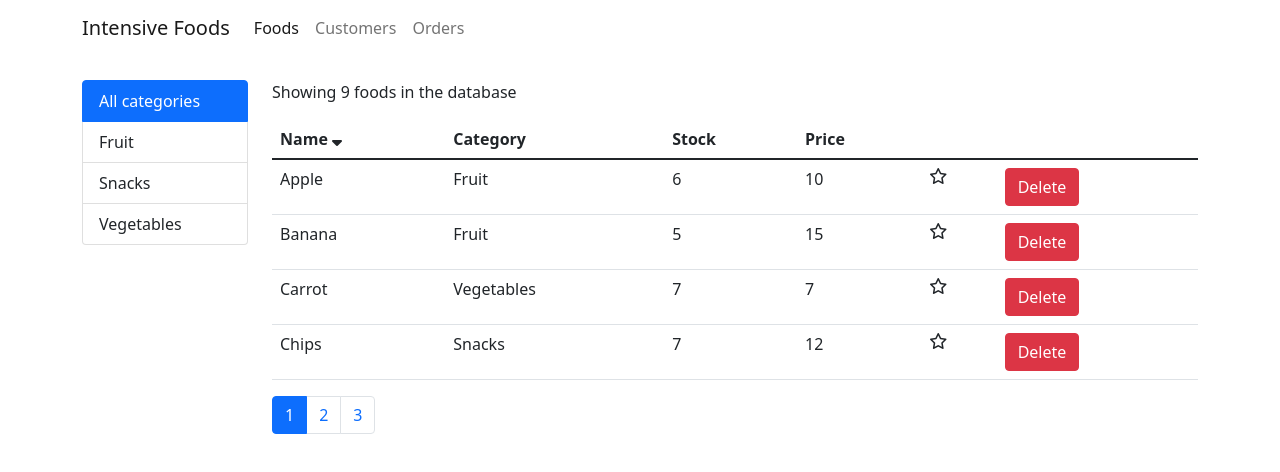
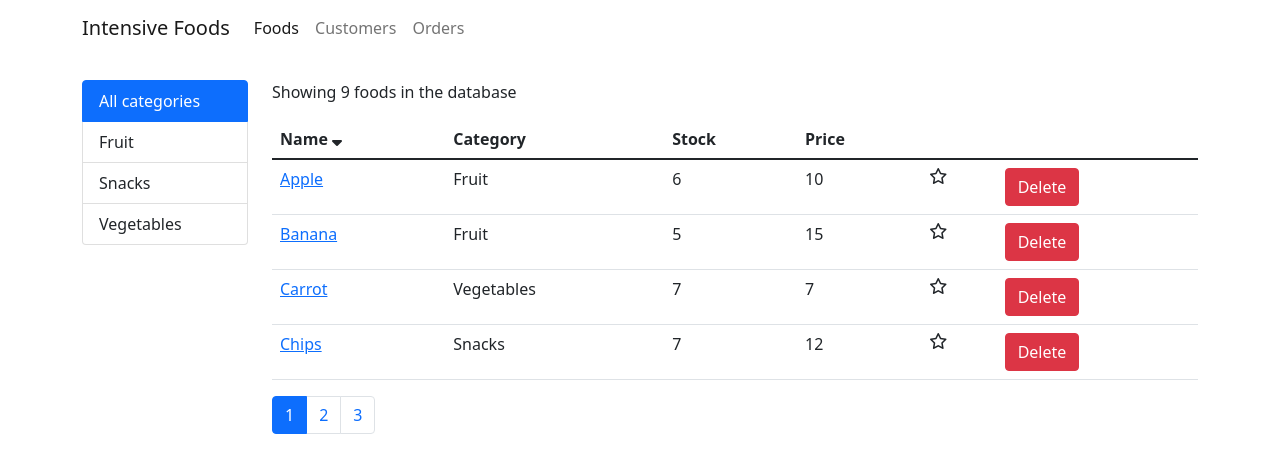
Before and after one commit to Kevin-Krantz/intensive-foods, a React (Create React App) app: page / in a window 1280 px wide. Shown: the top 472 px of the page. Built offline with nearby package versions, Linux system fonts and the light colour scheme.

Commit message:
Made a ternary operator in TableBody.jsx to implement Link tags for food names

```diff
--- a/src/components/common/TableBody.jsx
+++ b/src/components/common/TableBody.jsx
@@ -1,4 +1,5 @@
 import React, { Component } from "react";
+import { Link } from "react-router-dom";
 import _ from "lodash";
 
 class TableBody extends Component {
@@ -16,7 +17,11 @@ class TableBody extends Component {
           <tr key={item._id}>
             {columns.map((column) => (
               <td key={column.path || column.key}>
-                {this.renderCell(item, column)}
+                {this.renderCell(item, column) === item.name ? (
+                  <Link>{item.name}</Link>
+                ) : (
+                  this.renderCell(item, column)
+                )}
               </td>
             ))}
           </tr>
```
